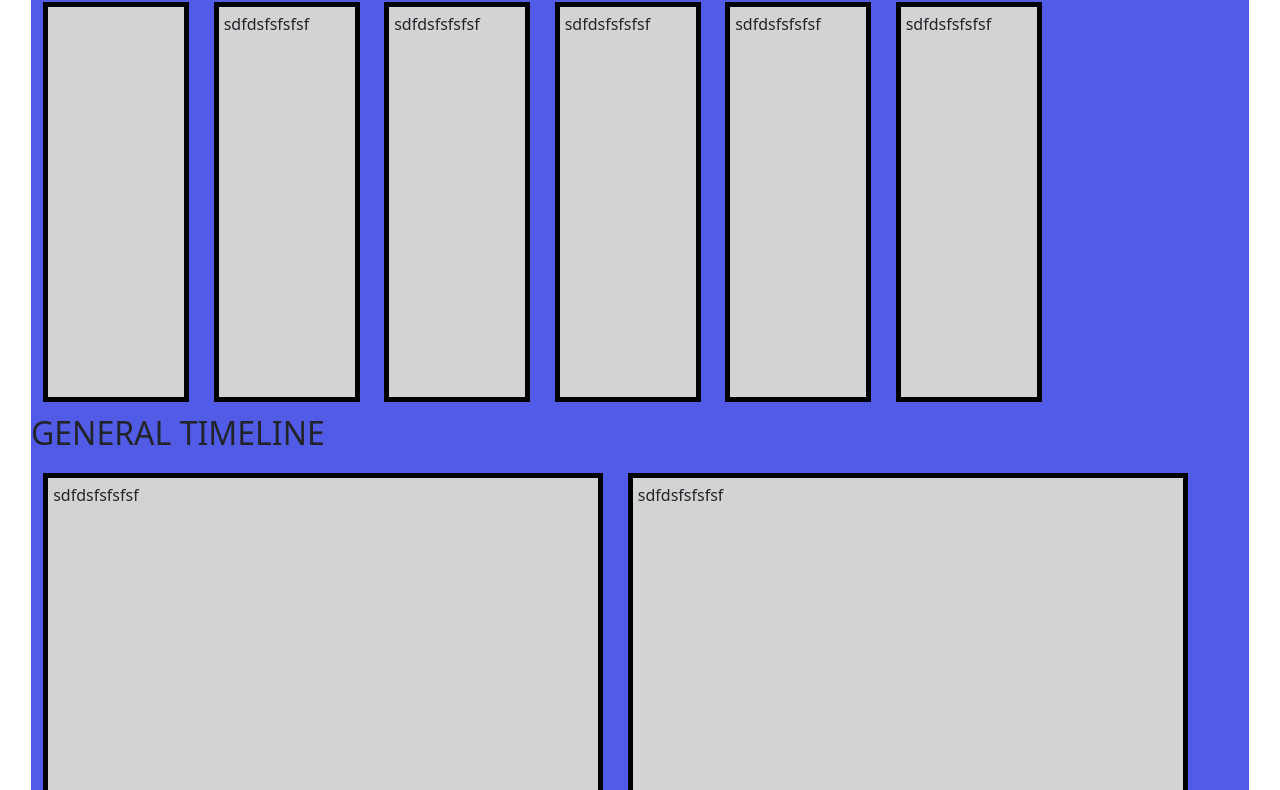
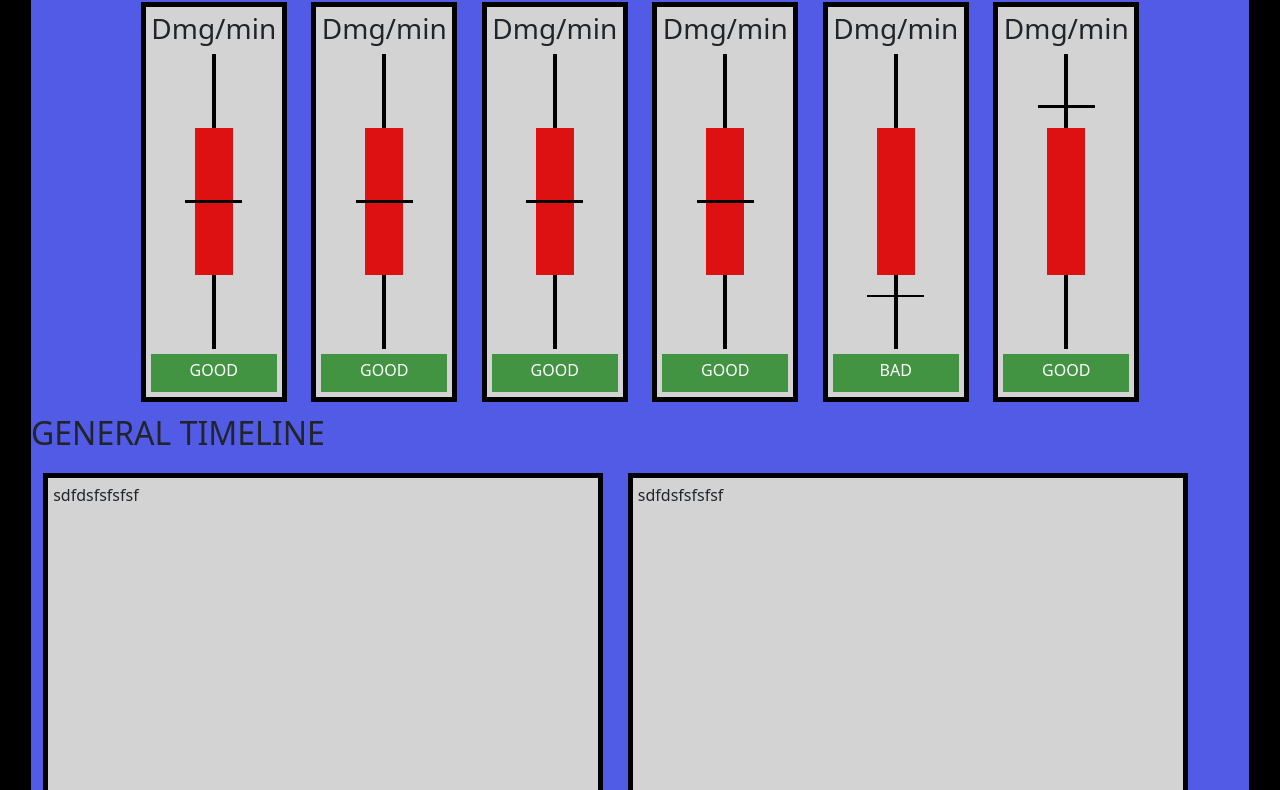
Before and after one commit to jufervel/coder_curso, a plain HTML site: page html/index.html in a window 1280 px wide. Shown: the part 374-1164 px from the top of the page. Drawn offline with Linux system fonts and the light colour scheme.

Commit message:
adding boxplot

```diff
--- a/html/css/principal.css
+++ b/html/css/principal.css
@@ -53,6 +53,9 @@
 a{
     text-decoration: none;
 
+}
+body{
+    background:black !important;
 }
 .button_selected{
     border: solid 3px gray
@@ -185,20 +188,61 @@ footer{
    }
 .statistic{
     display: flex;
+    justify-content: center;
 
 }
 
 .card_statistic {
     width: 12%;
     background-color: lightgray;
-    display: inline-block;
+    display: flex;
     overflow: auto;
     padding: 5px;
     margin: 1% 1% 1% 1%;
     height: 400px;
     border: solid 5px black;
+    justify-content: space-evenly;
+    flex-direction: column;
+    align-items: center;
 
 
+}
+
+.rectangle {
+    height: 80%;
+    width: 3%;
+    background-color: rgb(0, 0, 0);
+    display: flex;
+    align-items: center;
+    justify-content: center;
+    position: relative;
+}
+
+.boxplot {
+height: 50%;
+width: 1000%;
+background-color: rgb(221, 17, 17);
+position: absolute;
+}
+
+.boxplot_line {
+    height: 1%;
+    width: 1500%;
+    background-color: rgb(0, 0, 0);
+    position: absolute;
+    }
+
+.boxplot_cal {
+    height: 10%;
+    width: 100%;
+    background-color: rgb(66, 148, 67);
+    margin-top: 4%;
+    display: flex;
+    justify-content: space-around;
+    }
+.box_cal{
+    margin-top: 3%;
+    color: white;
 }
 
 .card_timeLine {
--- a/html/index.html
+++ b/html/index.html
@@ -50,13 +50,77 @@
 
             <div class="g_content statistic">
                 <div class="card_statistic">
+                    <div><h3>Dmg/min</h3></div>
 
+                        <div class="rectangle">
+                            <div class="boxplot"></div>
+                            <div class="boxplot_line"></div>
+                        </div>
+
+                    <div class="boxplot_cal">
+                        <p class="box_cal">GOOD</p>
+                    </div>
                 </div>
-                <div class="card_statistic"><p>sdfdsfsfsfsf</p></div>
-                <div class="card_statistic"><p>sdfdsfsfsfsf</p></div>
-                <div class="card_statistic"><p>sdfdsfsfsfsf</p></div>
-                <div class="card_statistic"><p>sdfdsfsfsfsf</p></div>
-                <div class="card_statistic"><p>sdfdsfsfsfsf</p></div>
+                <div class="card_statistic">
+                    <div><h3>Dmg/min</h3></div>
+
+                        <div class="rectangle">
+                            <div class="boxplot"></div>
+                            <div class="boxplot_line"></div>
+                        </div>
+
+                    <div class="boxplot_cal">
+                        <p class="box_cal">GOOD</p>
+                    </div>
+                </div>
+                <div class="card_statistic">
+                    <div><h3>Dmg/min</h3></div>
+
+                        <div class="rectangle">
+                            <div class="boxplot"></div>
+                            <div class="boxplot_line"></div>
+                        </div>
+
+                    <div class="boxplot_cal">
+                        <p class="box_cal">GOOD</p>
+                    </div>
+                </div>
+                <div class="card_statistic">
+                    <div><h3>Dmg/min</h3></div>
+
+                        <div class="rectangle">
+                            <div class="boxplot"></div>
+                            <div class="boxplot_line"></div>
+                        </div>
+
+                    <div class="boxplot_cal">
+                        <p class="box_cal">GOOD</p>
+                    </div>
+                </div>
+                <div class="card_statistic">
+                    <div><h3>Dmg/min</h3></div>
+
+                        <div class="rectangle">
+                            <div class="boxplot"></div>
+                            <div class="boxplot_line "style="margin-top: 5000%"></div>
+                        </div>
+
+                    <div class="boxplot_cal", style="color:brown !important">
+                        <p class="box_cal">BAD</p>
+                    </div>
+                </div>
+                <div class="card_statistic">
+                    <div><h3>Dmg/min</h3></div>
+
+                        <div class="rectangle">
+                            <div class="boxplot"></div>
+                            <div class="boxplot_line" style="margin-top: -5000%"></div>
+                        </div>
+
+                    <div class="boxplot_cal" >
+                        <p class="box_cal">GOOD</p>
+                    </div>
+                </div>
 
             </div>
 
```
